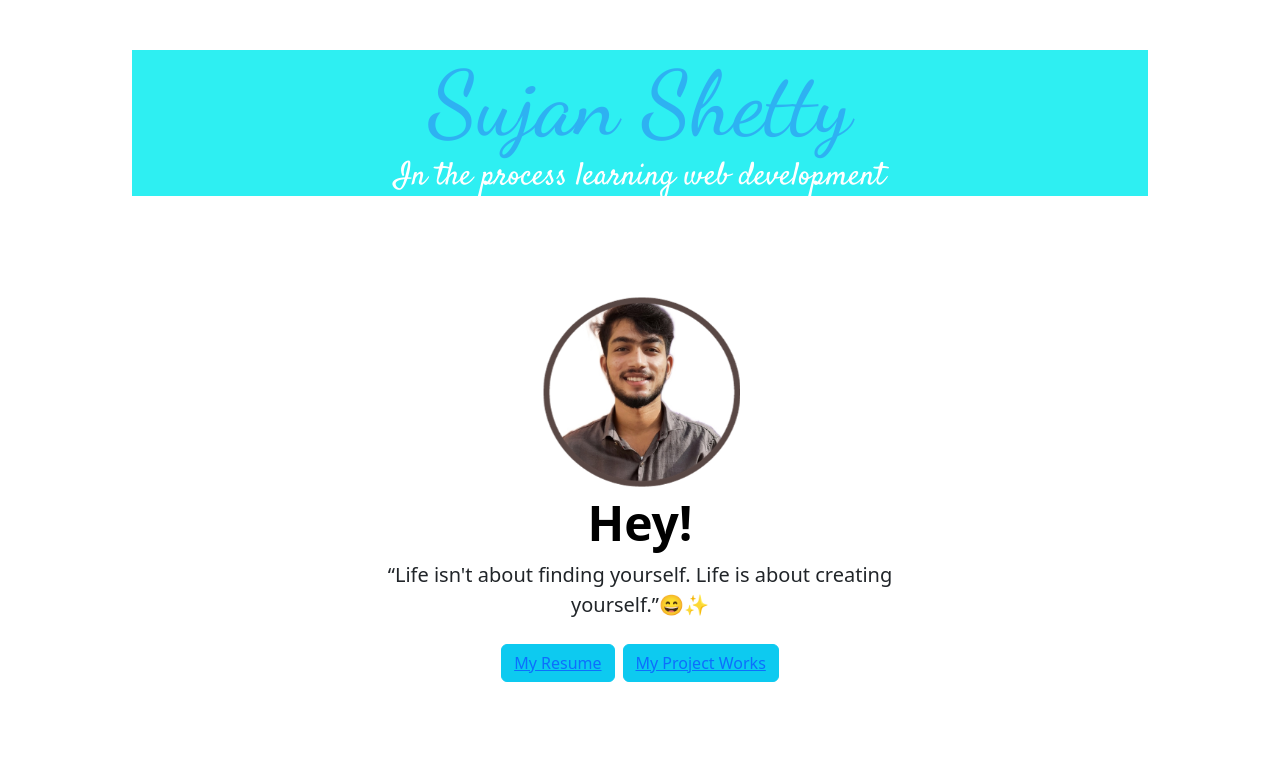
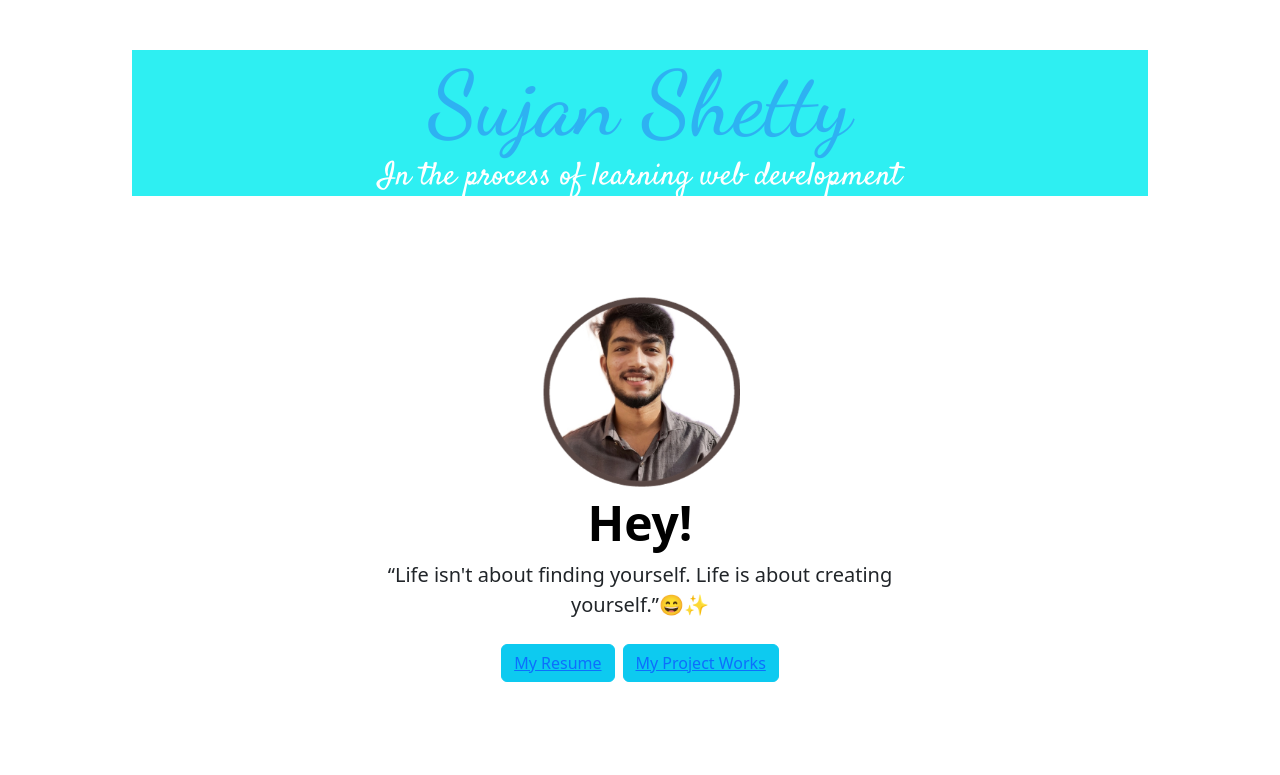
Before and after one commit to SujanShettyy/mypage.html, a plain HTML site: page index.html in a window 1280 px wide. Shown: the top 775 px of the page. Drawn offline with nearby package versions, Linux system fonts and the light colour scheme.

Commit message:
Update index.html

```diff
--- a/index.html
+++ b/index.html
@@ -22,7 +22,7 @@
     <section class="A">
         <div>
           <h1>Sujan Shetty</h1>
-          <h2>In the process learning web development</h2>
+          <h2>In the process of learning web development</h2>
          </div>
     </section>
     <div class="px-4 py-5 my-5 text-center">
```
